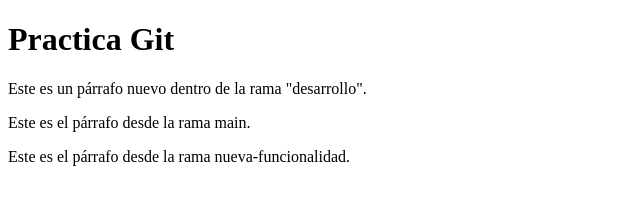
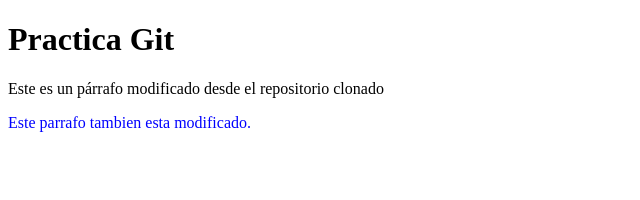
Before and after one commit to gabrielsuarezdevv/Practica-git, a plain HTML site: page index.html in a window 1280 px wide. Shown: the whole page, without its empty margins (0-640 px from the left). Drawn offline with Linux system fonts and the light colour scheme.

Commit message:
feat: added new functions

```diff
--- a/index.html
+++ b/index.html
@@ -8,11 +8,8 @@
 <body>
     <h1>Practica Git</h1>
 
-    <p>Este es un párrafo nuevo dentro de la rama "desarrollo".</p>
+    <p>Este es un párrafo modificado desde el repositorio clonado</p>
 
-    <p>Este es el párrafo desde la rama main.</p>
-
-    <p>Este es el párrafo desde la rama nueva-funcionalidad.</p>
-
+    <p style="color: blue;">Este parrafo tambien esta modificado.</p>
 </body>
 </html>
```
